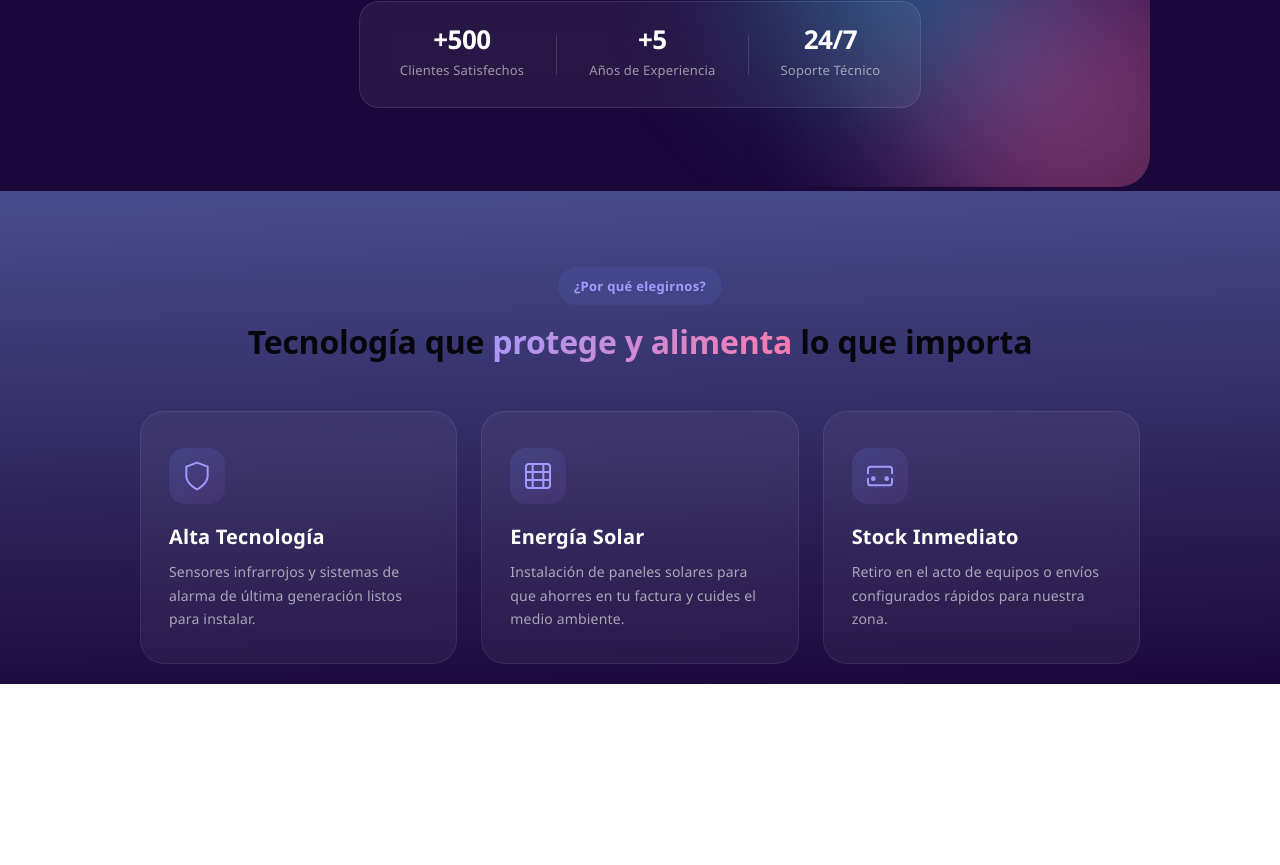
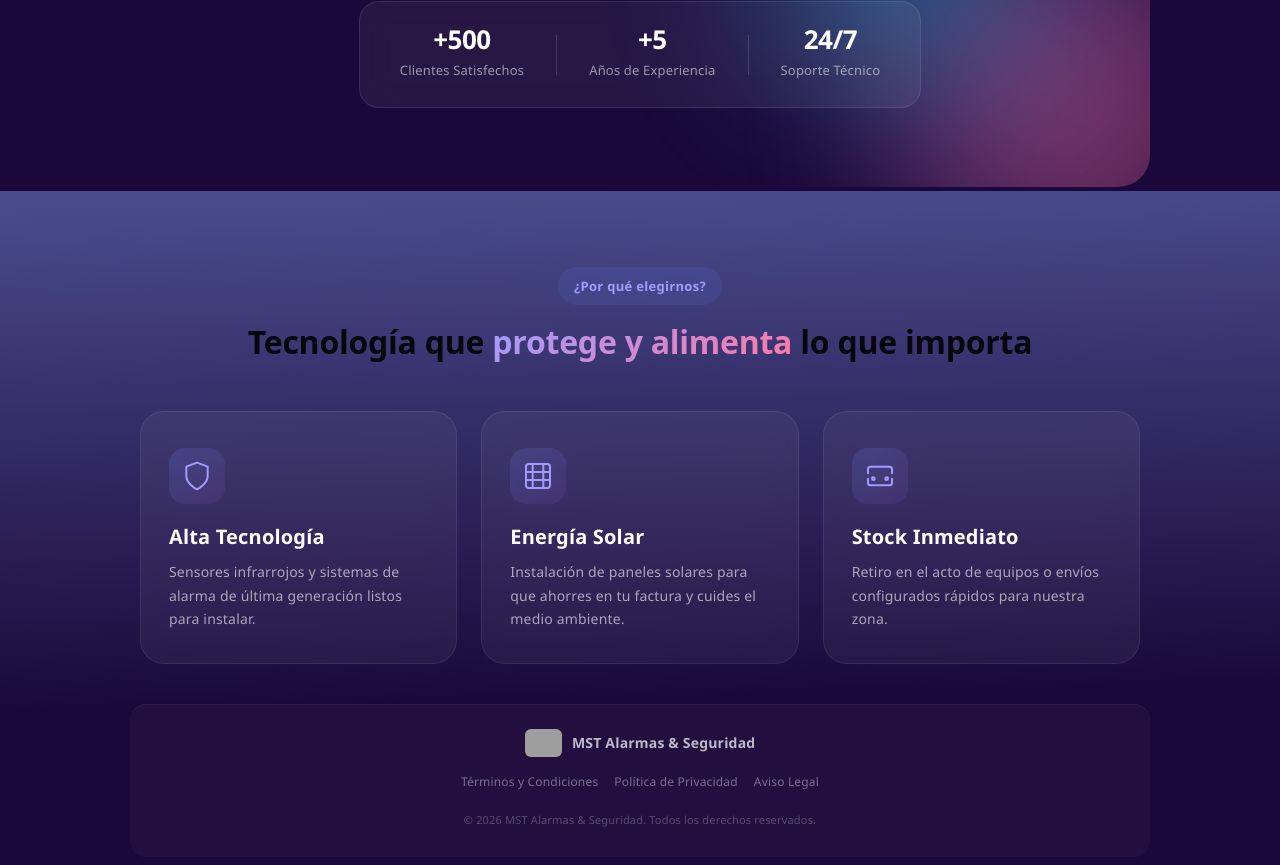
Before and after one commit to agu-paez/mst_seguridad, a React (Vite) app: page / in a window 1280 px wide. Shown: the part 609-1474 px from the top of the page. Before the commit the page ends 1293 px from the top, so only its background shows below. Built offline with nearby package versions, Linux system fonts and the light colour scheme; grey boxes are pictures that could not be loaded.

Commit message:
Add footer with MST branding and terms

```diff
--- a/src/App.css
+++ b/src/App.css
@@ -2154,3 +2154,69 @@ body {
   .prod-item img { width: 34px; height: 34px; }
   .prod-item span { font-size: 10px; }
 }
+
+/* Footer */
+.footer {
+  margin-top: 40px;
+  padding: 24px 20px;
+  border-top: 1px solid rgba(255, 255, 255, 0.06);
+  background: rgba(255, 255, 255, 0.03);
+  border-radius: 16px;
+}
+
+.footer-content {
+  display: flex;
+  flex-direction: column;
+  align-items: center;
+  gap: 12px;
+  text-align: center;
+}
+
+.footer-brand {
+  display: flex;
+  align-items: center;
+  gap: 10px;
+  color: rgba(255, 255, 255, 0.7);
+  font-size: 14px;
+}
+
+.footer-logo {
+  height: 28px;
+  width: auto;
+  border-radius: 6px;
+}
+
+.footer-links {
+  display: flex;
+  gap: 16px;
+  flex-wrap: wrap;
+  justify-content: center;
+}
+
+.footer-links a {
+  color: rgba(255, 255, 255, 0.4);
+  text-decoration: none;
+  font-size: 12px;
+  transition: color 0.2s;
+}
+
+.footer-links a:hover {
+  color: rgba(255, 255, 255, 0.7);
+}
+
+.footer-copy {
+  color: rgba(255, 255, 255, 0.25);
+  font-size: 11px;
+}
+
+@media (max-width: 768px) {
+  .footer {
+    margin-top: 20px;
+    padding: 16px 12px;
+  }
+  .footer-brand { font-size: 12px; }
+  .footer-logo { height: 22px; }
+  .footer-links { gap: 10px; }
+  .footer-links a { font-size: 11px; }
+  .footer-copy { font-size: 10px; }
+}
--- a/src/App.jsx
+++ b/src/App.jsx
@@ -59,6 +59,23 @@ function App() {
             {cargo === 'administrador' && <Route path="usuarios" element={<PanelUsuarios />} />}
           </Route>
         </Routes>
+
+        <footer className="footer">
+          <div className="footer-content">
+            <div className="footer-brand">
+              <img src="/uploads/1781569405191-1781114119055-logo.jpeg" alt="MST" className="footer-logo" />
+              <strong>MST Alarmas & Seguridad</strong>
+            </div>
+            <div className="footer-links">
+              <a href="#">Términos y Condiciones</a>
+              <a href="#">Política de Privacidad</a>
+              <a href="#">Aviso Legal</a>
+            </div>
+            <div className="footer-copy">
+              &copy; {new Date().getFullYear()} MST Alarmas & Seguridad. Todos los derechos reservados.
+            </div>
+          </div>
+        </footer>
       </Router>
     </div>
   );
```
